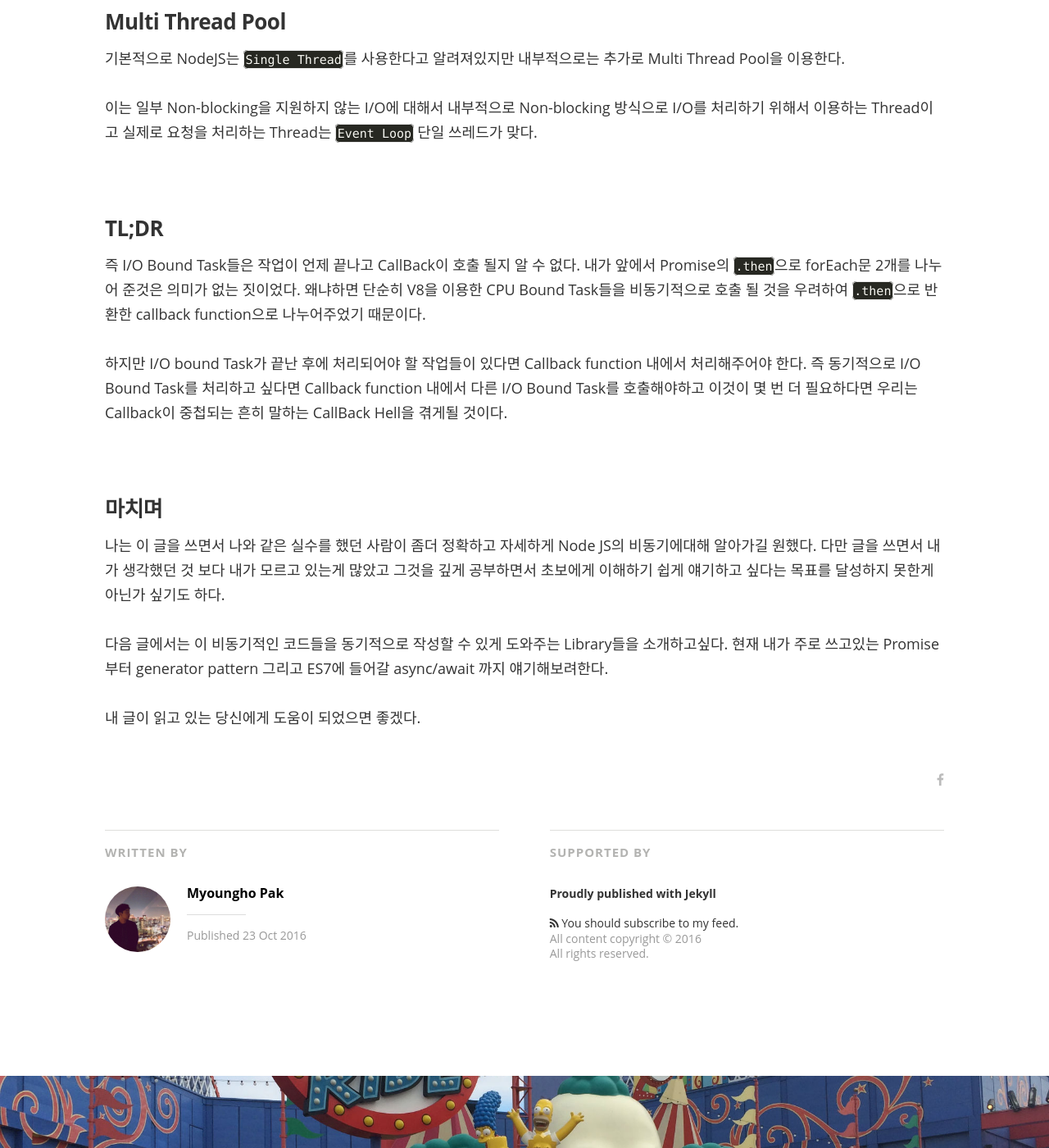
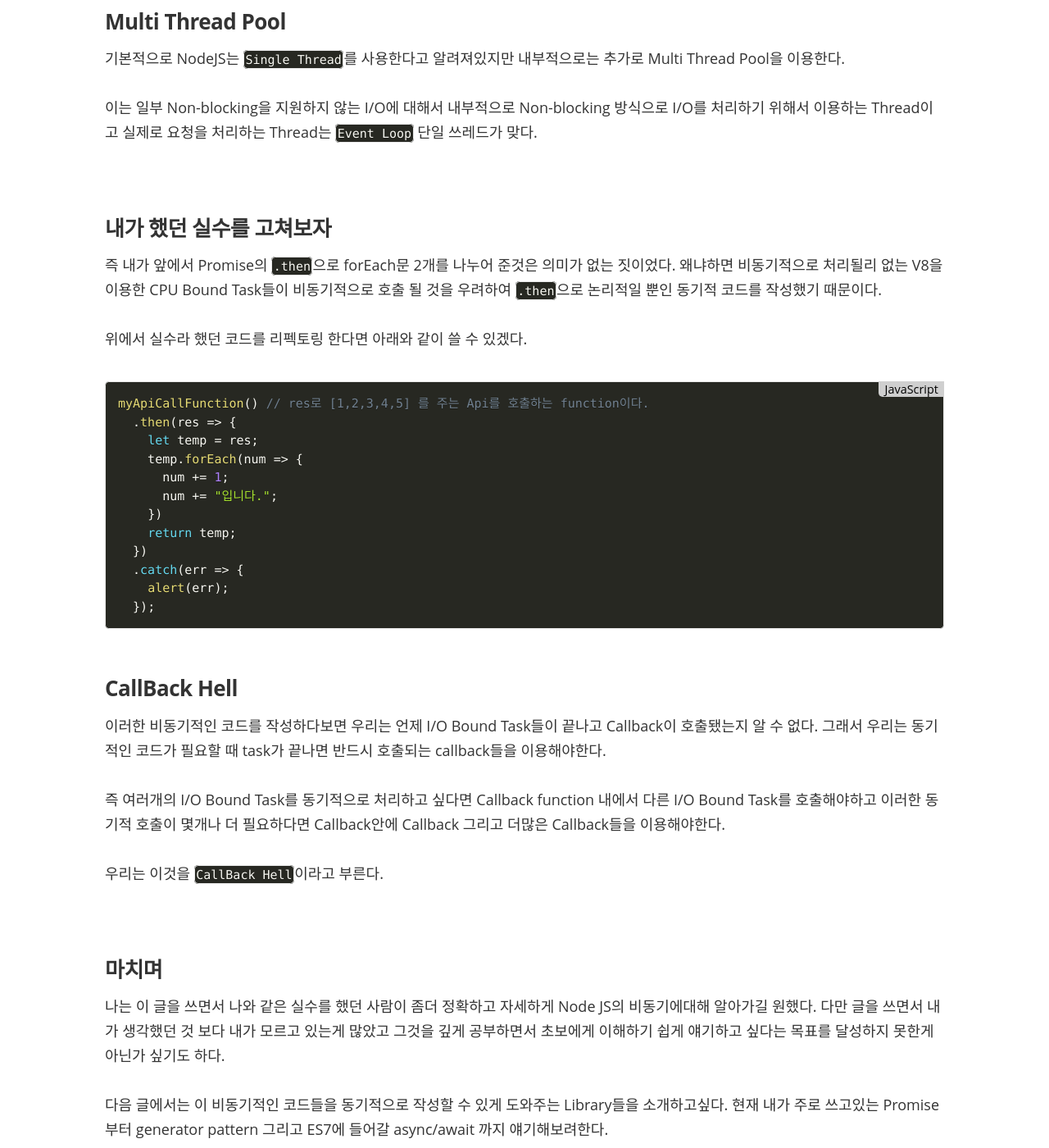
Before and after one commit to qkraudghgh/qkraudghgh.github.io, a Jekyll site: the page built from _posts/2016-10-24-node-async.md, in a window 1280 px wide and 1400 px high, scrolled down 5599 px. Shown: the whole window at 82% size. Built offline with Jekyll 4.4.1, drawn with Linux system fonts in a browser that asks for light colours; nearby versions of some CDN libraries; some web fonts are replaced; comment, search, counter and statistics services are not loaded.

Commit message:
내용 수정

````diff
--- a/_posts/2016-10-24-node-async.md
+++ b/_posts/2016-10-24-node-async.md
@@ -155,12 +155,38 @@ NodeJS가 Non-Blocking 방식을 이용하므로써 놀고있는 CPU자원까지
 이는 일부 Non-blocking을 지원하지 않는 I/O에 대해서 내부적으로 Non-blocking 방식으로 I/O를 처리하기 위해서 이용하는 Thread이고 실제로 요청을 처리하는
 Thread는 `Event Loop` 단일 쓰레드가 맞다.
 
-# TL;DR
+# 내가 했던 실수를 고쳐보자
 
-즉 I/O Bound Task들은 작업이 언제 끝나고 CallBack이 호출 될지 알 수 없다. 내가 앞에서 Promise의 `.then`으로 forEach문 2개를 나누어 준것은 의미가 없는 짓이었다.
-왜냐하면 단순히 V8을 이용한 CPU Bound Task들을 비동기적으로 호출 될 것을 우려하여 `.then`으로 반환한 callback function으로 나누어주었기 때문이다.
+즉 내가 앞에서 Promise의 `.then`으로 forEach문 2개를 나누어 준것은 의미가 없는 짓이었다.
+왜냐하면 비동기적으로 처리될리 없는 V8을 이용한 CPU Bound Task들이 비동기적으로 호출 될 것을 우려하여
+`.then`으로 논리적일 뿐인 동기적 코드를 작성했기 때문이다.
 
-하지만 I/O bound Task가 끝난 후에 처리되어야 할 작업들이 있다면 Callback function 내에서 처리해주어야 한다. 즉 동기적으로 I/O Bound Task를 처리하고 싶다면 Callback function 내에서 다른 I/O Bound Task를 호출해야하고 이것이 몇 번 더 필요하다면 우리는 Callback이 중첩되는 흔히 말하는 CallBack Hell을 겪게될 것이다.
+위에서 실수라 했던 코드를 리펙토링 한다면 아래와 같이 쓸 수 있겠다.
+
+```javascript
+myApiCallFunction() // res로 [1,2,3,4,5] 를 주는 Api를 호출하는 function이다.
+  .then(res => {
+    let temp = res;
+    temp.forEach(num => {
+      num += 1;
+      num += "입니다.";
+    })
+    return temp;
+  })
+  .catch(err => {
+    alert(err);
+  });
+```
+
+# CallBack Hell
+
+이러한 비동기적인 코드를 작성하다보면 우리는 언제 I/O Bound Task들이 끝나고 Callback이 호출됐는지 알 수 없다.
+그래서 우리는 동기적인 코드가 필요할 때 task가 끝나면 반드시 호출되는 callback들을 이용해야한다.
+
+즉 여러개의 I/O Bound Task를 동기적으로 처리하고 싶다면 Callback function 내에서 다른 I/O Bound Task를 호출해야하고
+이러한 동기적 호출이 몇개나 더 필요하다면 Callback안에 Callback 그리고 더많은 Callback들을 이용해야한다.
+
+우리는 이것을 `CallBack Hell`이라고 부른다.
 
 # 마치며
 
````
